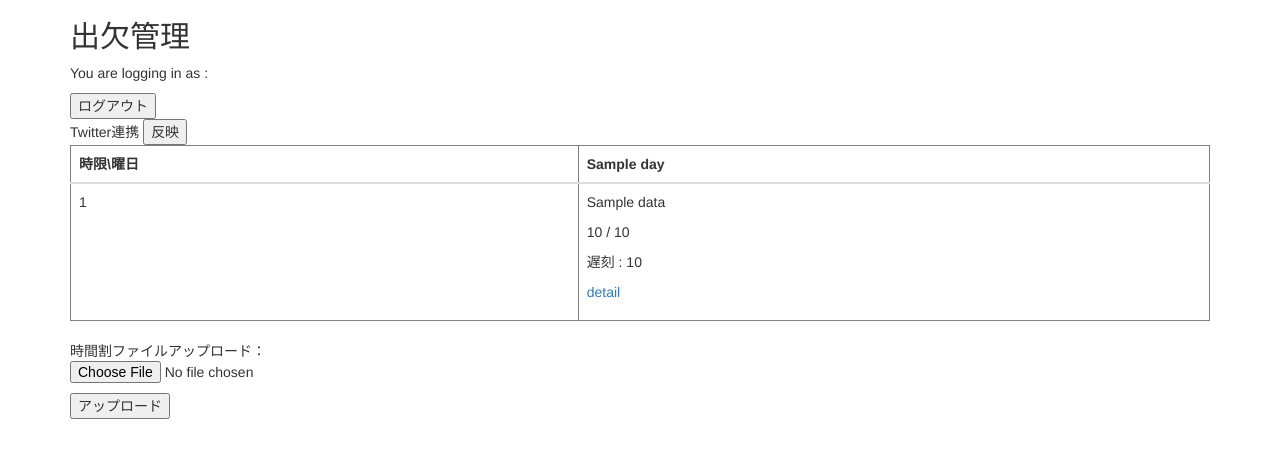
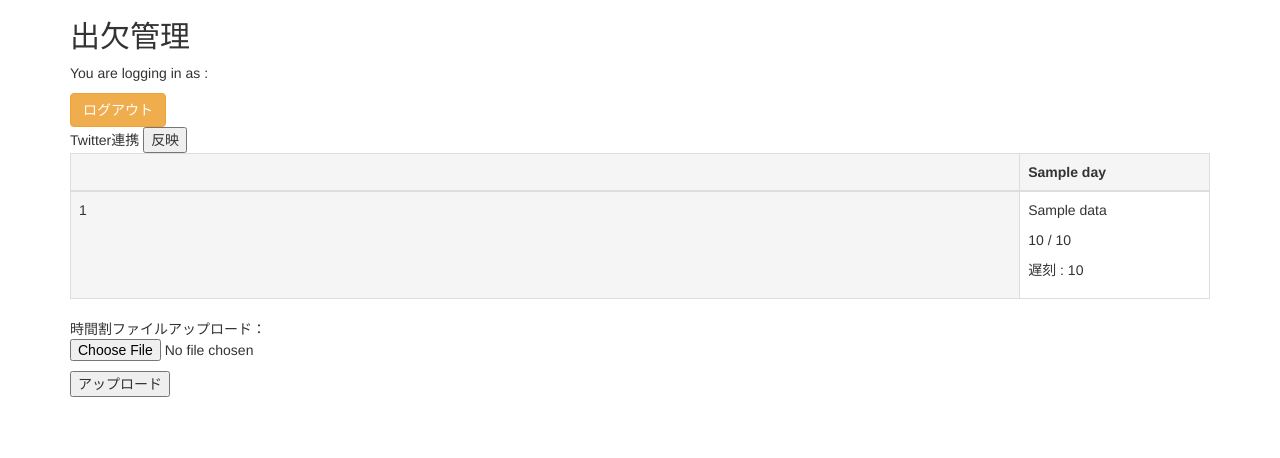
Before and after one commit to riku179/AbsenceManager, a Django app: template templates/table/index.html in a window 1280 px wide. Shown: the top 458 px of the page. Run offline with Django 3.2, Linux system fonts and the light colour scheme; tables that the repository leaves empty hold one stand-in row (values such as "Sample post"); the template is opened without the code that fills it: values that come from a table or form of the project are taken from there, most other values are stand-ins (such as "Sample title", 1, 10 or a date in 2020); parts of the project's set-up code (start-up, migrations or seed data) failed here and were passed over; some libraries are stand-ins or nearby versions.

Commit message:
Improve UI issue#5

```diff
--- /dev/null
+++ b/static/table/script.js
@@ -0,0 +1,8 @@
+/**
+ *
+ * Created by archie on 7/9/16.
+ */
+
+function jumplink(url) {
+    location.href = url;
+}
--- /dev/null
+++ b/static/table/style.css
@@ -0,0 +1,4 @@
+.cell:hover {
+  background: #BDE8FF;
+  cursor: pointer;
+}
--- a/templates/table/detail.html
+++ b/templates/table/detail.html
@@ -9,10 +9,10 @@
     {% ifequal subject.sum_of_classes 0 %}
       <h3>出席情報がありません</h3>
     {% else %}
-      <table border="true">
-        <tr>
+      <table class="table table-bordered table-responsive">
+        <tr class="active">
           {% for attendance in attendances %}
-            <th><p>第{{ attendance.times }}回</p></th>
+            <th class="col-lg-1"><p>第{{ attendance.times }}回</p></th>
           {% endfor %}
         </tr>
         <tr>
--- a/templates/table/index.html
+++ b/templates/table/index.html
@@ -1,40 +1,46 @@
 {% extends "base.html" %}
 {% load account %}
+{% load staticfiles %}
 
 {% block title %}管理画面{% endblock title %}
 
-{% block extrahead %}{% endblock extrahead %}
+{% block extrahead %}
+  <script type="text/javascript" src="{% static "table/script.js" %}"></script>
+  <link rel="stylesheet" href="http://fonts.googleapis.com/earlyaccess/notosansjp.css">
+  <link type="text/css" rel="stylesheet" href="{% static "table/style.css" %}">
+{% endblock extrahead %}
 
 {% block content %}
   <div class="container">
     <h2>出欠管理</h2>
     <p>You are logging in as : {% user_display user %}</p>
-    <input type="button" value="ログアウト" onclick="location.href='/accounts/logout'">
+    <input class="btn btn-warning" type="button" value="ログアウト" onclick="location.href='/accounts/logout'">
     <form enctype="multipart/form-data" method="POST" action="{% url 'table.views.index' %}" >{% csrf_token %}
       Twitter連携{{ userprofileform.watch_tl }}
       <input type="hidden" name="user" value="{{ loggingin_user.id }}">
       <input type="submit" value="反映">
     </form>
-    <table class="table" border="true">
+    <table id="schedule" class="table table-bordered table-responsive sample">
       <thead>
-      <tr>
-        <th>時限\曜日</th>
+      <tr class="active">
+        <th></th>
         {% for day in timetable.day_of_week %}
-          <th>{{ day }}</th>
+          <th class="col-lg-2">{{ day }}</th>
         {% endfor %}
       </tr>
       </thead>
       <tbody>
       {% for row in timetable.table %}
         <tr>
-          <td>{{ forloop.counter }}</td>
+          <td class="active">{{ forloop.counter }}</td>
           {% for data in row %}
             {% ifnotequal data "" %}
-              <td>
-                <p>{{ data.name }}</p>
-                <p>{{ data.sum_of_attend }} / {{ data.sum_of_classes }}</p>
-                <p>遅刻 : {{ data.sum_of_late }}</p>
-                <p><a href="{% url 'table.views.show_detail' data.id %}">detail</a></p>
+              <td class="cell" onclick="jumplink('{% url 'table.views.show_detail' data.id %}')">
+                <div>
+                  <p>{{ data.name }}</p>
+                  <p>{{ data.sum_of_attend }} / {{ data.sum_of_classes }}</p>
+                  <p>遅刻 : {{ data.sum_of_late }}</p>
+                </div>
               </td>
             {% else %}
               <td/>
```
